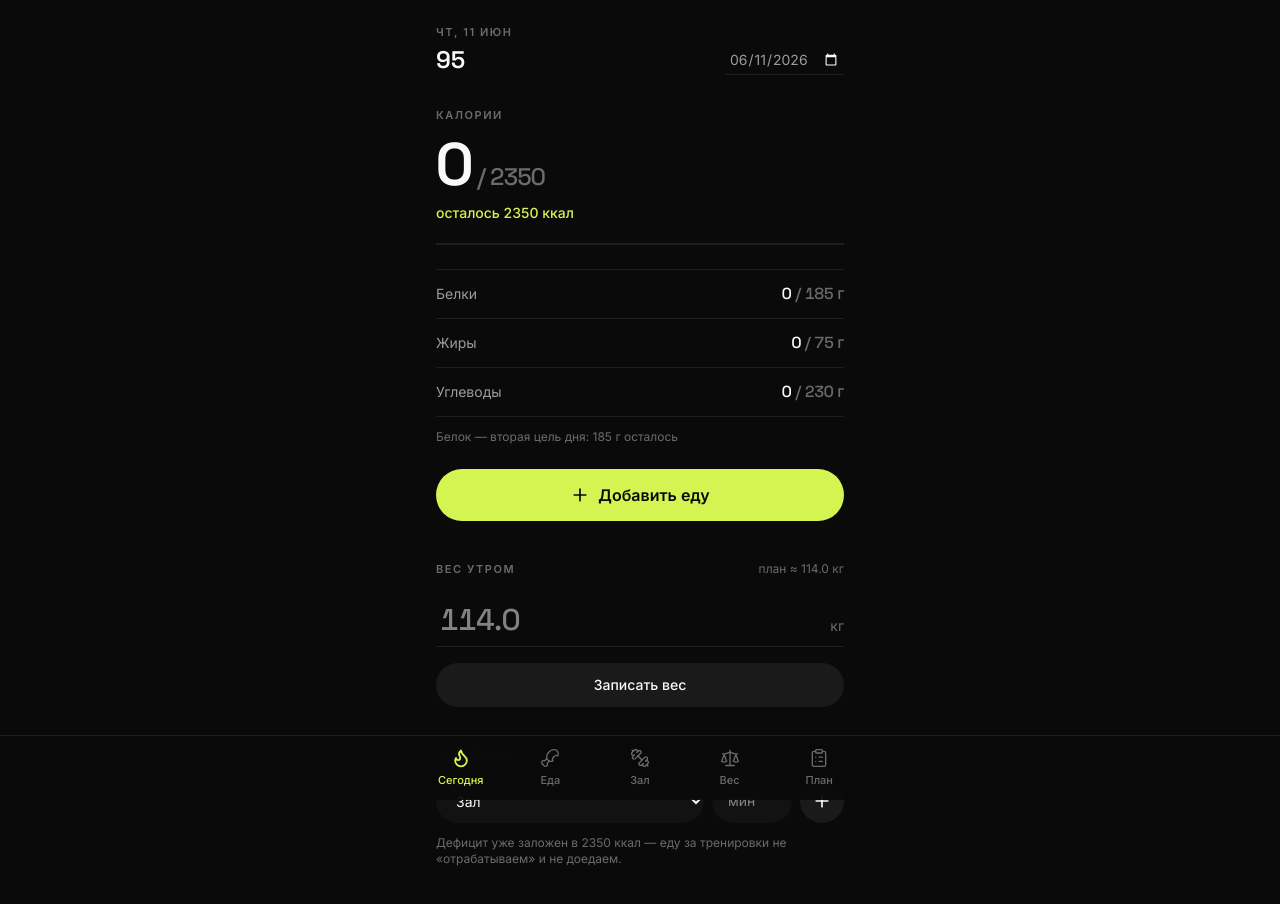
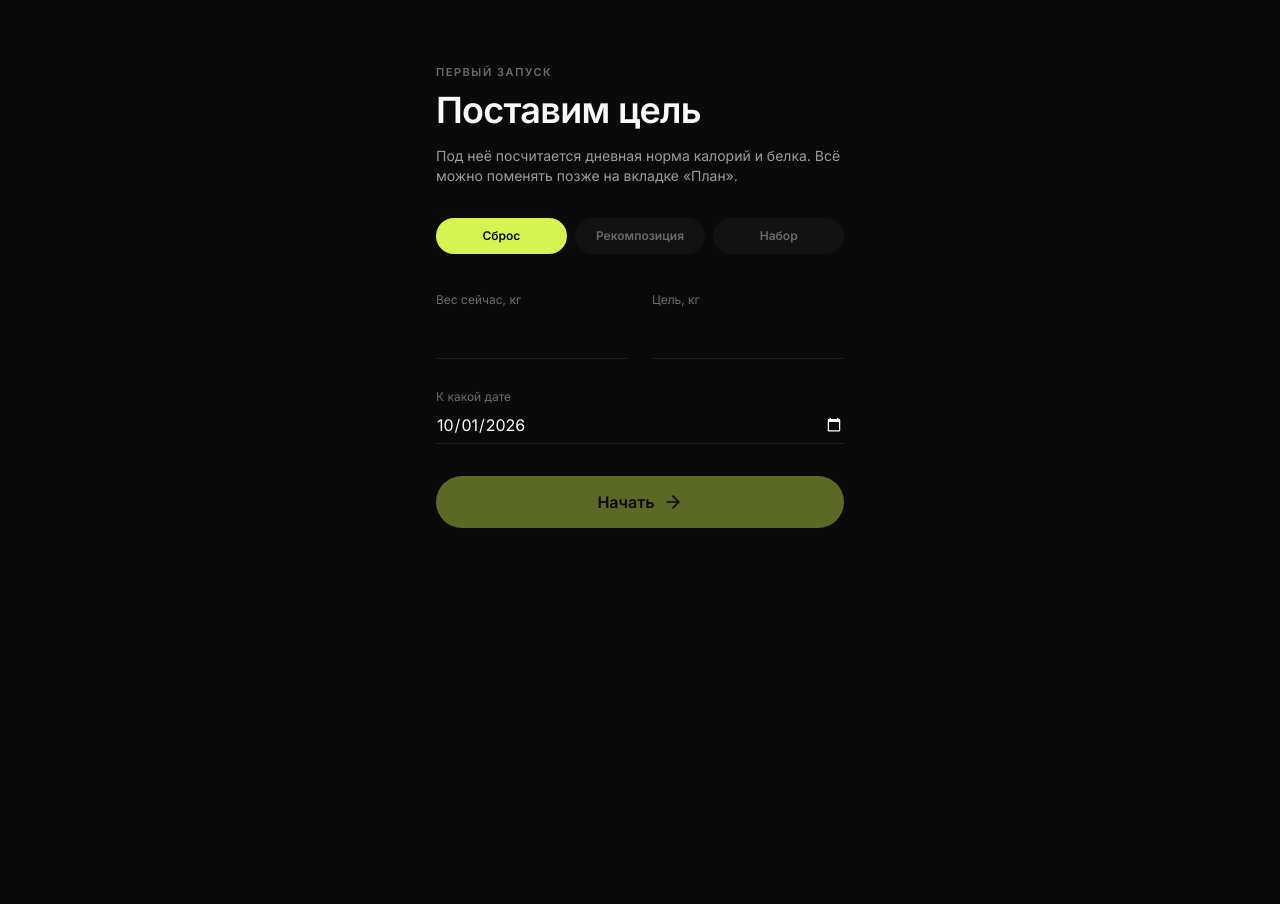
Before and after one commit to jenshenJ/tracker, a React (Vite) app: page / in a window 1280 px wide. Shown: the top 904 px of the page. After the commit the page ends 800 px from the top, so only its background shows below. Built offline with nearby package versions, Linux system fonts and the light colour scheme.

Commit message:
feat: onboarding, no hardcoded weights

```diff
--- a/src/App.tsx
+++ b/src/App.tsx
@@ -3,6 +3,8 @@ import { Flame, Drumstick, Dumbbell, Scale, ClipboardList } from "lucide-react";
 import type { DayLog, Profile, Totals, Weights } from "./types";
 import { storage } from "./lib/storage";
 import { todayStr, fmtDate } from "./lib/date";
+import { foodStreak } from "./lib/stats";
+import { Onboarding } from "./components/Onboarding";
 import { TodayTab } from "./components/tabs/TodayTab";
 import { FoodTab } from "./components/tabs/FoodTab";
 import { GymTab } from "./components/tabs/GymTab";
@@ -22,7 +24,7 @@ const TABS: Array<[Tab, string, typeof Flame]> = [
 export default function App() {
   const [tab, setTab] = useState<Tab>("today");
   const [date, setDate] = useState(todayStr());
-  const [profile, setProfile] = useState<Profile>(() => storage.loadProfile());
+  const [profile, setProfile] = useState<Profile | null>(() => storage.loadProfile());
   const [weights, setWeights] = useState<Weights>(() => storage.loadWeights());
 
   /* день выводится из даты; правки живут в override — без setState в эффектах */
@@ -45,10 +47,20 @@ export default function App() {
 
   /* иконка под цель: iOS возьмёт её при добавлении на экран «Домой» */
   useEffect(() => {
+    if (!profile) return;
     document
       .querySelector('link[rel="apple-touch-icon"]')
       ?.setAttribute("href", `/api/icon?goal=${profile.goalWeight}&size=192`);
-  }, [profile.goalWeight]);
+  }, [profile]);
+
+  /* серия дней с записанной едой; пересчитывается после каждой записи */
+  const { streak, todayLogged } = useMemo(() => {
+    const all = { ...storage.allDays(), ["day:" + date]: day };
+    return {
+      streak: foodStreak(all, todayStr()),
+      todayLogged: (all["day:" + todayStr()]?.foods.length ?? 0) > 0,
+    };
+  }, [date, day]);
 
   const totals = useMemo<Totals>(() => {
     const t: Totals = { kcal: 0, p: 0, f: 0, c: 0 };
@@ -60,6 +72,18 @@ export default function App() {
     }
     return t;
   }, [day]);
+
+  /* первый запуск: профиль создаёт пользователь */
+  if (!profile) {
+    return (
+      <Onboarding
+        onComplete={(p) => {
+          setProfile(p);
+          storage.saveProfile(p);
+        }}
+      />
+    );
+  }
 
   return (
     <div className="min-h-dvh bg-canvas text-fg">
@@ -76,6 +100,16 @@ export default function App() {
             <div className="eyebrow">{fmtDate(date)}</div>
             <div className="disp text-2xl font-semibold leading-tight mt-1">{profile.goalWeight}</div>
           </div>
+          <div className="flex items-center gap-3">
+            {streak > 0 && (
+              <span
+                className={`flex items-center gap-1 disp text-base font-semibold ${todayLogged ? "text-accent" : "text-dim"}`}
+                title={`Серия: ${streak} дн. с записанной едой${todayLogged ? "" : " — запишите еду сегодня, чтобы не сгорела"}`}
+                aria-label={`Серия записи еды: ${streak} дней`}
+              >
+                <Flame className="w-4 h-4" fill={todayLogged ? "currentColor" : "none"} /> {streak}
+              </span>
+            )}
             <input
               type="date"
               value={date}
@@ -84,6 +118,7 @@ export default function App() {
               className="bg-transparent border-b border-line px-1 py-1 text-sm text-muted"
               aria-label="Выбрать дату"
             />
+          </div>
         </header>
 
         {tab === "today" && (
--- /dev/null
+++ b/src/components/Onboarding.tsx
@@ -0,0 +1,120 @@
+import { useState } from "react";
+import { ArrowRight } from "lucide-react";
+import type { GoalMode, Profile } from "../types";
+import { DEFAULT_GOAL_HORIZON_DAYS, DEFAULT_SCHEDULE, GOAL_LABEL } from "../constants";
+import { addDays, todayStr } from "../lib/date";
+import { recommendTargets } from "../lib/targets";
+
+interface Props {
+  onComplete: (p: Profile) => void;
+}
+
+/** Первый запуск: пользователь сам задаёт цель и веса — дефолтов в приложении нет. */
+export function Onboarding({ onComplete }: Props) {
+  const [goal, setGoal] = useState<GoalMode>("cut");
+  const [startW, setStartW] = useState("");
+  const [goalW, setGoalW] = useState("");
+  const [goalDate, setGoalDate] = useState(addDays(todayStr(), DEFAULT_GOAL_HORIZON_DAYS));
+
+  const num = (s: string) => parseFloat(s.replace(",", ".")) || 0;
+  const valid = num(startW) > 30 && num(startW) < 300 && num(goalW) > 30 && num(goalW) < 300 && goalDate > todayStr();
+  const rec = valid ? recommendTargets(num(startW), goal) : null;
+
+  const start = () => {
+    if (!valid || !rec) return;
+    onComplete({
+      goal,
+      startDate: todayStr(),
+      startWeight: num(startW),
+      goalWeight: num(goalW),
+      goalDate,
+      kcalTarget: rec.kcal,
+      proteinTarget: rec.protein,
+      fatTarget: rec.fat,
+      carbTarget: rec.carbs,
+      schedule: { ...DEFAULT_SCHEDULE },
+    });
+  };
+
+  return (
+    <div className="min-h-dvh bg-canvas text-fg">
+      <div
+        className="max-w-md mx-auto px-5"
+        style={{ paddingTop: "calc(env(safe-area-inset-top, 0px) + 4rem)", paddingBottom: "3rem" }}
+      >
+        <div className="eyebrow">Первый запуск</div>
+        <h1 className="disp text-4xl font-semibold leading-tight mt-2">Поставим цель</h1>
+        <p className="text-sm text-muted mt-3">
+          Под неё посчитается дневная норма калорий и белка. Всё можно поменять позже на вкладке «План».
+        </p>
+
+        <div className="flex gap-2 mt-8">
+          {(Object.keys(GOAL_LABEL) as GoalMode[]).map((g) => (
+            <button
+              key={g}
+              onClick={() => setGoal(g)}
+              className={`flex-1 rounded-full py-2.5 text-xs font-semibold cursor-pointer transition-colors duration-150 ${
+                goal === g ? "bg-accent text-accent-ink" : "bg-surface text-dim hover:text-muted"
+              }`}
+            >
+              {GOAL_LABEL[g]}
+            </button>
+          ))}
+        </div>
+
+        <div className="grid grid-cols-2 gap-6 mt-8">
+          <label className="block border-b border-line focus-within:border-accent transition-colors">
+            <span className="text-xs text-dim">Вес сейчас, кг</span>
+            <input
+              type="number"
+              inputMode="decimal"
+              value={startW}
+              onChange={(e) => setStartW(e.target.value)}
+              className="w-full min-w-0 bg-transparent disp text-4xl font-medium outline-none py-1"
+              aria-label="Текущий вес"
+            />
+          </label>
+          <label className="block border-b border-line focus-within:border-accent transition-colors">
+            <span className="text-xs text-dim">Цель, кг</span>
+            <input
+              type="number"
+              inputMode="decimal"
+              value={goalW}
+              onChange={(e) => setGoalW(e.target.value)}
+              className="w-full min-w-0 bg-transparent disp text-4xl font-medium outline-none py-1"
+              aria-label="Целевой вес"
+            />
+          </label>
+        </div>
+
+        <label className="block border-b border-line focus-within:border-accent transition-colors mt-6">
+          <span className="text-xs text-dim">К какой дате</span>
+          <input
+            type="date"
+            value={goalDate}
+            min={todayStr()}
+            onChange={(e) => setGoalDate(e.target.value)}
+            className="w-full bg-transparent text-base outline-none py-1.5 text-fg"
+          />
+        </label>
+
+        {rec && (
+          <p className="text-sm text-muted mt-6">
+            Норма под «{GOAL_LABEL[goal]}»:{" "}
+            <b className="text-fg disp">
+              {rec.kcal} ккал · Б {rec.protein} · Ж {rec.fat} · У {rec.carbs}
+            </b>
+          </p>
+        )}
+
+        <button
+          onClick={start}
+          disabled={!valid}
+          className="mt-8 w-full bg-accent hover:bg-accent-soft disabled:opacity-40 active:scale-[0.98] transition-all duration-150 text-accent-ink font-semibold rounded-full py-3.5 flex items-center justify-center gap-2 cursor-pointer"
+        >
+          Начать <ArrowRight className="w-5 h-5" />
+        </button>
+      </div>
+    </div>
+  );
+}
--- a/src/components/tabs/TodayTab.tsx
+++ b/src/components/tabs/TodayTab.tsx
@@ -103,7 +103,7 @@ export function TodayTab({ profile, totals, day, saveDay, weights, saveWeights,
             type="number"
             inputMode="decimal"
             step="0.1"
-            placeholder={lastW ? String(lastW) : "114.0"}
+            placeholder={String(lastW ?? profile.startWeight)}
             value={w}
             onChange={(e) => setWEdit({ date, value: e.target.value })}
             className="flex-1 min-w-0 bg-transparent px-1 py-2 disp text-3xl font-medium outline-none"
--- a/src/constants/index.ts
+++ b/src/constants/index.ts
@@ -1,17 +1,10 @@
-import type { GoalMode, Meal, Profile, Workout } from "../types";
+import type { GoalMode, Meal, Schedule, Workout } from "../types";
 
-export const DEFAULT_PROFILE: Profile = {
-  goal: "cut",
-  startDate: "2026-06-11",
-  startWeight: 114,
-  goalWeight: 95,
-  goalDate: "2026-11-03",
-  kcalTarget: 2350,
-  proteinTarget: 185,
-  fatTarget: 75,
-  carbTarget: 230,
-  schedule: { 0: null, 1: "gym", 2: null, 3: "gym", 4: null, 5: "gym", 6: "foot" },
-};
+/** Структурный дефолт расписания: силовые пн/ср/пт. Весов тела в коде нет — их задаёт онбординг. */
+export const DEFAULT_SCHEDULE: Schedule = { 0: null, 1: "gym", 2: null, 3: "gym", 4: null, 5: "gym", 6: null };
+
+/** Горизонт цели по умолчанию, дней (~16 недель). */
+export const DEFAULT_GOAL_HORIZON_DAYS = 112;
 
 export const GOAL_LABEL: Record<GoalMode, string> = {
   cut: "Сброс",
--- a/src/lib/storage.ts
+++ b/src/lib/storage.ts
@@ -1,5 +1,7 @@
 import type { CustomFood, DayLog, Profile, Weights, WorkoutLog } from "../types";
-import { DEFAULT_PROFILE } from "../constants";
+import { DEFAULT_GOAL_HORIZON_DAYS, DEFAULT_SCHEDULE } from "../constants";
+import { addDays, todayStr } from "./date";
+import { recommendTargets } from "./targets";
 
 const PREFIX = "t95:";
 
@@ -23,9 +25,25 @@ function write(key: string, value: unknown): void {
 const EMPTY_DAY: DayLog = { foods: [], acts: [] };
 
 export const storage = {
-  loadProfile(): Profile {
-    const p = read<Partial<Profile>>("profile", DEFAULT_PROFILE);
-    return { ...DEFAULT_PROFILE, ...p, schedule: { ...DEFAULT_PROFILE.schedule, ...(p.schedule ?? {}) } };
+  /** null — профиль ещё не создан (первый запуск → онбординг). */
+  loadProfile(): Profile | null {
+    const p = read<Partial<Profile> | null>("profile", null);
+    if (!p || typeof p.startWeight !== "number" || typeof p.goalWeight !== "number") return null;
+    /* back-compat: недостающие поля выводим из веса, без хардкод-значений */
+    const goal = p.goal ?? "cut";
+    const rec = recommendTargets(p.startWeight, goal);
+    return {
+      goal,
+      startDate: p.startDate ?? todayStr(),
+      startWeight: p.startWeight,
+      goalWeight: p.goalWeight,
+      goalDate: p.goalDate ?? addDays(todayStr(), DEFAULT_GOAL_HORIZON_DAYS),
+      kcalTarget: p.kcalTarget ?? rec.kcal,
+      proteinTarget: p.proteinTarget ?? rec.protein,
+      fatTarget: p.fatTarget ?? rec.fat,
+      carbTarget: p.carbTarget ?? rec.carbs,
+      schedule: { ...DEFAULT_SCHEDULE, ...(p.schedule ?? {}) },
+    };
   },
   saveProfile: (p: Profile) => write("profile", p),
 
--- a/src/types.ts
+++ b/src/types.ts
@@ -45,7 +45,7 @@ export interface DayLog {
   acts: Activity[];
 }
 
-/** Вес по датам: { "2026-06-11": 114.0 }. */
+/** Вес по датам, ключ — "YYYY-MM-DD". */
 export type Weights = Record<string, number>;
 
 export interface Totals {
```
Also changed, not shown: src/components/tabs/PlanTab.tsx (+2 -25 lines), src/lib/stats.ts (+16 -1 lines). Lines whose indentation alone changed are shown as unchanged.
